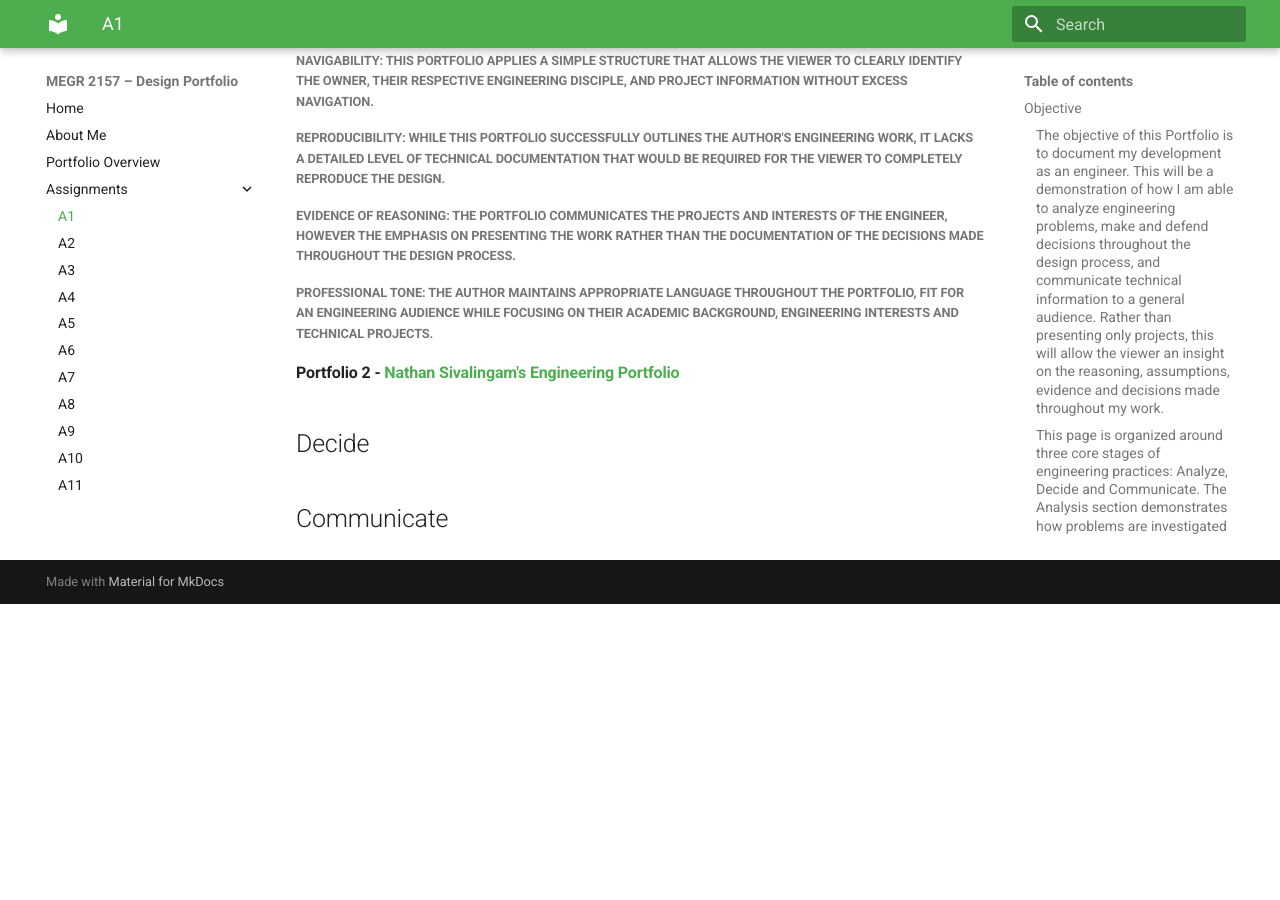
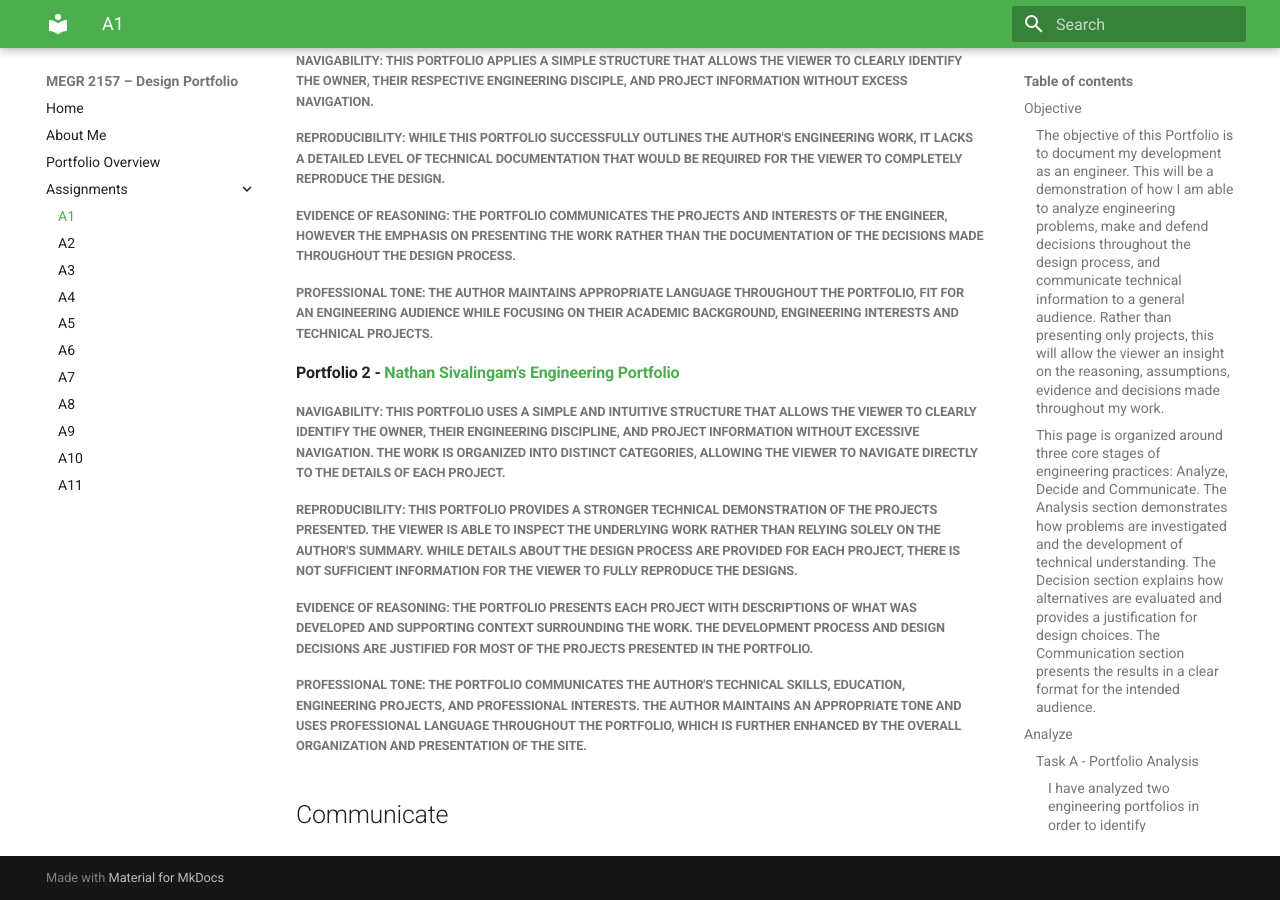
Before and after one commit to akaur-5/design-projects-portfolio, an MkDocs documentation site: the page built from docs/assignments/A01/index.md, in a window 1280 px wide and 900 px high, scrolled down 718 px. Built offline with MkDocs 1.6.1 and Material for MkDocs 9.7.7, drawn with Linux system fonts in a browser that asks for light colours; before the commit the page ends 1322 px from its top, so only the background shows below that; some of the changed text lies outside the part shown.

Commit message:
Update index.md

```diff
--- a/docs/assignments/A01/index.md
+++ b/docs/assignments/A01/index.md
@@ -14,8 +14,10 @@
 ##### Professional Tone: The author maintains appropriate language throughout the portfolio, fit for an engineering audience while focusing on their academic background, engineering interests and technical projects.
 
 #### Portfolio 2 - [Nathan Sivalingam's Engineering Portfolio](https://engineering-portfolio-website.vercel.app/)
-
-## Decide
+##### Navigability:  This portfolio uses a simple and intuitive structure that allows the viewer to clearly identify the owner, their engineering discipline, and project information without excessive navigation. The work is organized into distinct categories, allowing the viewer to navigate directly to the details of each project.
+##### Reproducibility: This portfolio provides a stronger technical demonstration of the projects presented. The viewer is able to inspect the underlying work rather than relying solely on the author's summary. While details about the design process are provided for each project, there is not sufficient information for the viewer to fully reproduce the designs.
+##### Evidence of Reasoning: The portfolio presents each project with descriptions of what was developed and supporting context surrounding the work. The development process and design decisions are justified for most of the projects presented in the portfolio.
+##### Professional Tone: The portfolio communicates the author's technical skills, education, engineering projects, and professional interests. The author maintains an appropriate tone and uses professional language throughout the portfolio, which is further enhanced by the overall organization and presentation of the site.
 
 
 ## Communicate
```
